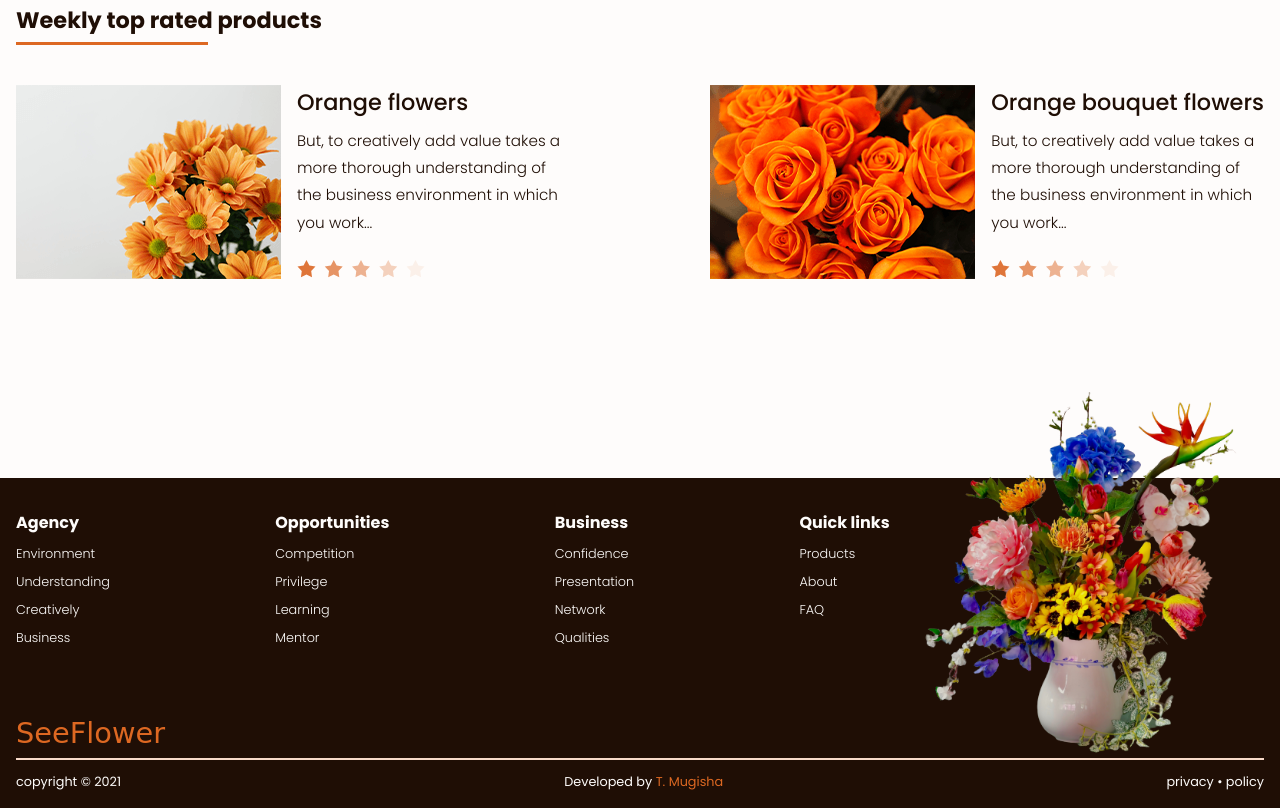
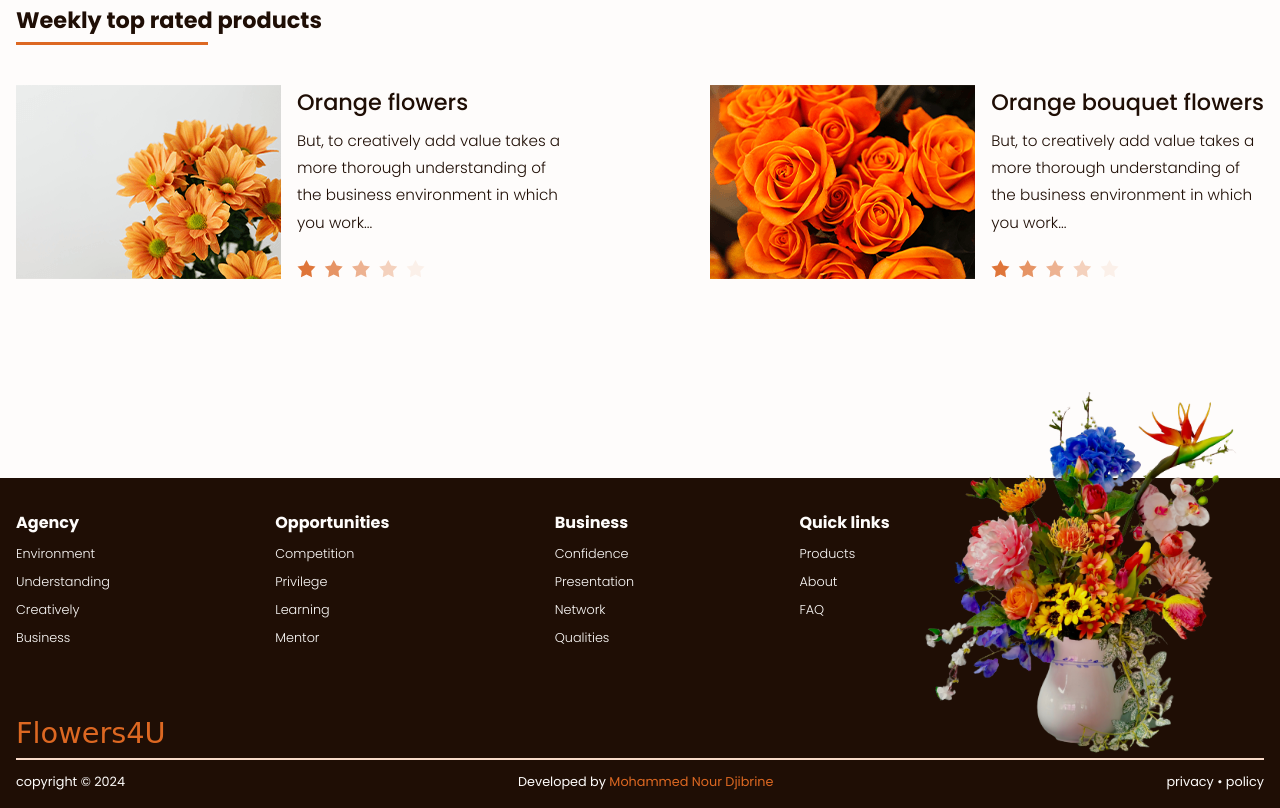
Before and after one commit to mnourdjibrine/Flowers4U2.github.io, a plain HTML site: page products.html in a window 1280 px wide. Shown: the part 1030-1838 px from the top of the page. Drawn offline with nearby package versions, Linux system fonts and the light colour scheme; a web font is replaced by a local one.

Commit message:
Update products.html

```diff
--- a/products.html
+++ b/products.html
@@ -11,7 +11,7 @@
     <link rel="stylesheet" href="./assets/css/header.css">
     <link rel="stylesheet" href="./assets/css/home.css">
     <link rel="stylesheet" href="./assets/css/footer.css">
-    <title>SeeFlower - Products</title>
+    <title>Flowers4U - Products</title>
 </head>
 <body>
     <header>
@@ -27,7 +27,7 @@
 
                     <!-- * View Phone | Desktop * -->
                     <!-- logo -->
-                    <div class="logo">SeeFlower</div>
+                    <div class="logo">Flowers4U</div>
 
                     <!-- ship info, link -->
                     <!-- * View Desktop * -->
@@ -275,10 +275,10 @@
         </div>
 
         <div class="lower-footer">
-            <div class="logo-footer logo">SeeFlower</div>
+            <div class="logo-footer logo">Flowers4U</div>
             <div class="copy">
-                <span class="lower-footer-link copyright">copyright © 2021</span>
-                <span class="lower-footer-link developer">Developed by <a href="https://thierrymugisha.me" target="_blank">T. Mugisha</a></span>
+                <span class="lower-footer-link copyright">copyright © 2024</span>
+                <span class="lower-footer-link developer">Developed by <a href="https://thierrymugisha.me" target="_blank">Mohammed Nour Djibrine</a></span>
                 <span class="lower-footer-link privacy">privacy • policy</span>
             </div>
         </div>
```
